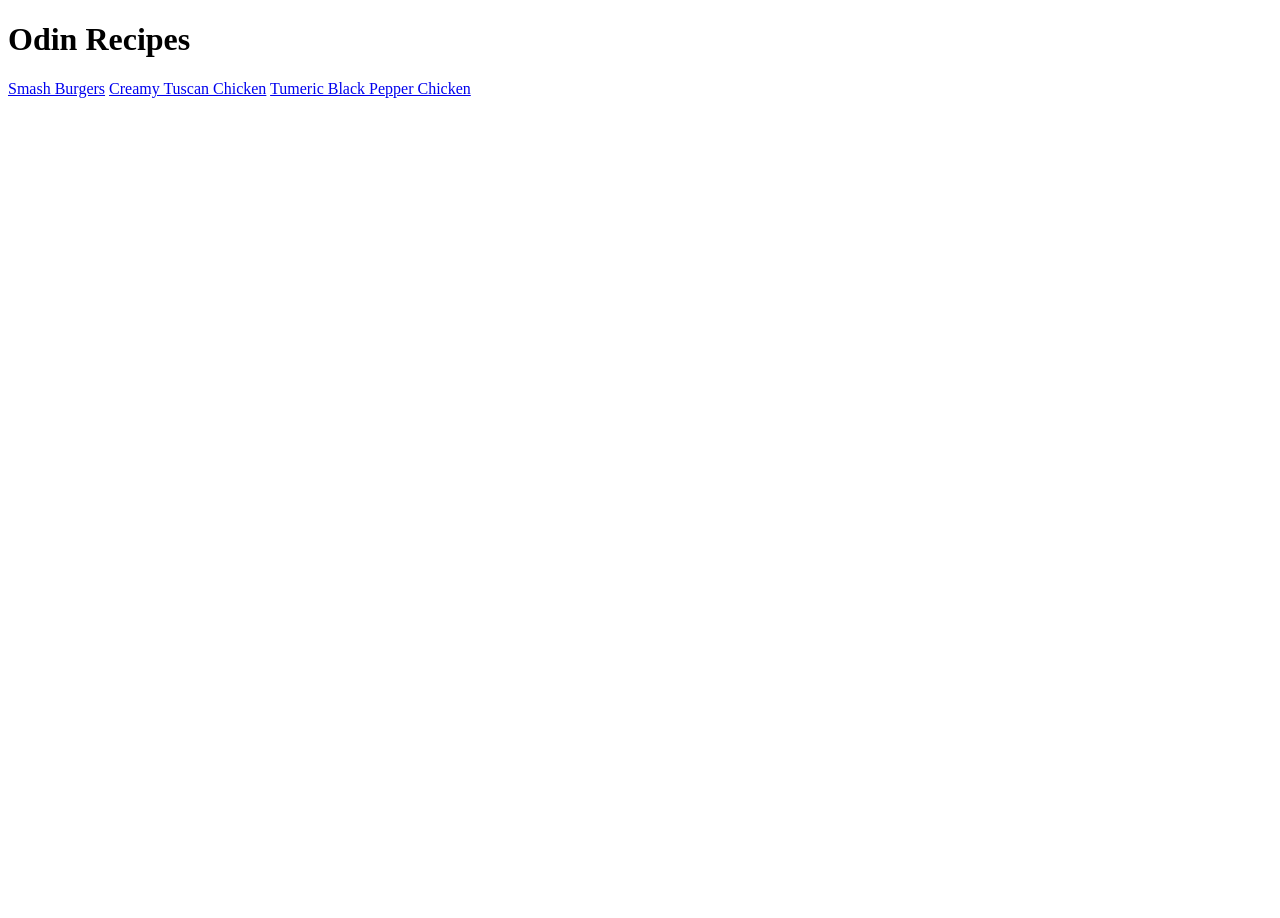
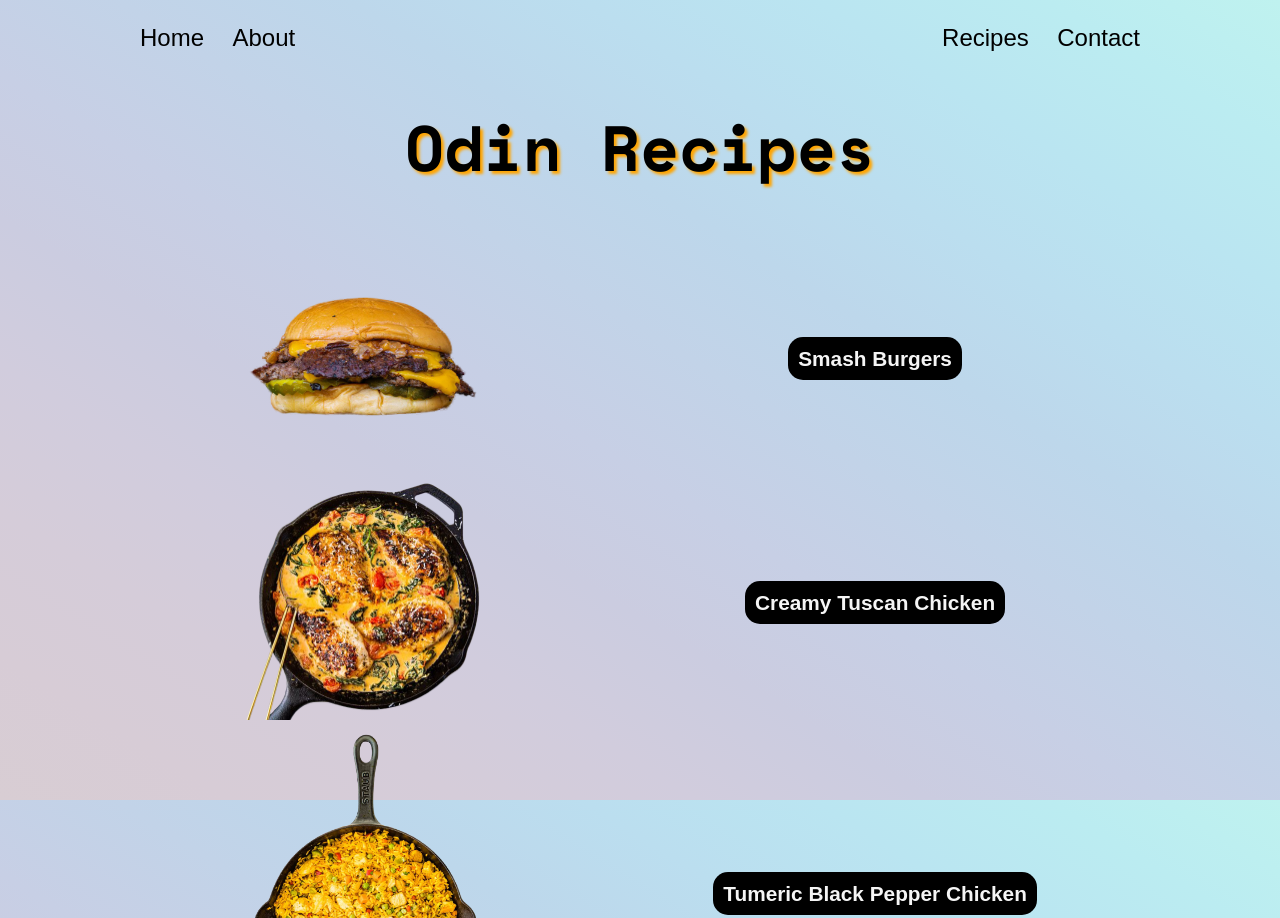
Before and after one commit to AlexIbby/odin-recipes, a plain HTML site: page index.html in a window 1280 px wide. Shown: the top 918 px of the page. Before the commit the page ends 800 px from the top, so only its background shows below. Drawn offline with nearby package versions, Linux system fonts and the light colour scheme.

Commit message:
Complete homepage

```diff
--- a/index.html
+++ b/index.html
@@ -3,15 +3,56 @@
 <head>
     <meta charset="UTF-8">
     <meta http-equiv="X-UA-Compatible" content="IE=edge">
+    <link rel="stylesheet" href="styles.css">
     <meta name="viewport" content="width=device-width, initial-scale=1.0">
-    <title>Document</title>
+    <title>Odin Recipes</title>
 </head>
-<body>
-    <h1>Odin Recipes</h1>
-    <a href="smash-burgers/smash-burger.html">Smash Burgers</a>
-    <a href="tuscan-chicken/tuscan-chicken.html">Creamy Tuscan Chicken</a>
-    <a href="tumeric-chicken/tumeric-chicken.html">Tumeric Black Pepper Chicken</a>
+<body class="container">
+    <div class="navbar">
+    <nav>
 
+            <a class="left-nav-link" href="">Home</a>
+            <a class="left-nav-link" href="">About</a>
+
+    </nav>
+    <nav>
+        <a class="right-nav-link" href="">Recipes</a>
+        <a class="right-nav-link" href="">Contact</a>
+    </nav>
+</div>
+
+<h1 class="hero-header">Odin Recipes</h1>
+
+
+
+<!--Homepage Food Links-->
+<div class="homefoodlinks">
+    <div class="homefoodlinks1">
+
+        <img class="home-food-img" src="smash-burgers/smash-home.png" alt="A smash burger">
+    </div>
+
+    <div class="homefoodlinks2">
+        <a  class="recipe-link" href="smash-burgers/smash-burger.html">Smash Burgers</a>
+    </div>
+
+    <div class="homefoodlinks3">
+        <img class="home-food-img" src="tuscan-chicken/tuscan_home.png" alt="Creamy Tuscan Chicken">
+    </div>
+
+    <div class="homefoodlinks4">
+        <a  class="recipe-link" href="tuscan-chicken/tuscan-chicken.html">Creamy Tuscan Chicken</a>
+    </div>
+
+    <div class="homefoodlinks5">
+        <img class="home-food-img" class="home-food-img" src="tumeric-chicken/tumeric-chicken-home.png" alt="Tumeric Black Pepper Chicken">
+    </div>
+
+    <div class="homefoodlinks6">
+        <a class="recipe-link" href="tumeric-chicken/tumeric-chicken.html">Tumeric Black Pepper Chicken</a>
+    </div>
+</div>
+<!--Homepage Food Links End-->
 
 </body>
 </html>
--- /dev/null
+++ b/styles.css
@@ -0,0 +1,156 @@
+@import url('https://fonts.googleapis.com/css2?family=Space+Mono:wght@700&display=swap');
+
+*{
+    box-sizing:border-box;
+    font-family: Arial, Helvetica, sans-serif;
+}
+
+html{
+    height:100vh;
+    background-image: linear-gradient(to right top, #d8cdd3, #d7ccd6, #d5ccd9, #d1ccdd, #cbcce0, #c7cfe5, #c2d3e8, #bdd7eb, #bbdeef, #bae5f1, #bbecf1, #bff2ef);
+
+}
+
+/*Body Container*/
+.container{
+    width: 80%;
+    margin: auto;
+
+}
+/*Body Container End*/
+
+
+
+/* Navigation Bar */
+
+.navbar{
+display: flex;
+justify-content: space-between;
+padding-top: 0.5rem;
+margin-top: .75rem;
+}
+
+.navbar a{
+    display: inline-block;
+    font-size: 1.5rem;
+    text-decoration: none;
+    padding-left: .75rem;
+    padding-right: .75rem;
+    padding-top: .25rem;
+    padding-bottom: .25rem;
+    color: black;
+    border-radius: 10px;
+    transition: all .2s ease-in-out;
+
+
+}
+
+
+
+.navbar a:hover{
+    background-color:whitesmoke;
+    transform: scale(1.1);
+    padding-left: .85rem;
+    padding-right: .85rem;
+
+}
+/* Navigation Bar*/
+
+/*Homepage Food Links*/
+
+.hero-header{
+    font-family: 'Space Mono', monospace;
+    text-shadow: 3px 3px 3px orange;
+    text-align: center;
+    font-size: 4rem;
+}
+
+
+.homefoodlinks{
+    display: grid;
+    grid-template-columns: auto auto;
+    grid-template-rows: auto auto auto;
+    justify-items: center;
+    align-items: center;
+    margin: auto;
+    row-gap:0px;
+}
+
+/*Grid Items for Home Page Food Links*/
+.homefoodlinks1{
+    grid-column-start:1;
+    grid-column-end: 2;
+    grid-row-start: 1;
+    grid-row-end: 2;
+}
+
+.homefoodlinks2{
+    grid-column-start:2;
+    grid-column-end: 3;
+    grid-row-start: 1;
+    grid-row-end: 2;
+}
+
+.homefoodlinks3{
+    grid-column-start:1;
+    grid-column-end: 2;
+    grid-row-start: 2;
+    grid-row-end: 2;
+}
+
+.homefoodlinks4{
+    grid-column-start:2;
+    grid-column-end: 3;
+    grid-row-start: 2;
+    grid-row-end: 3;
+}
+
+.homefoodlinks5{
+    grid-column-start:1;
+    grid-column-end: 2;
+    grid-row-start: 3;
+    grid-row-end: 4;
+}
+
+.homefoodlinks6{
+    grid-column-start:2;
+    grid-column-end: 3;
+    grid-row-start: 3;
+    grid-row-end: 4;
+}
+
+
+
+
+
+
+/*Grid Items*/
+
+.recipe-link{
+    justify-content: center;
+    text-decoration: none;
+    font-size: 1.3rem;
+    text-align: center;
+    background-color: black;
+    color: whitesmoke;
+    font-weight: bold;
+    padding: 10px;
+    border-radius: 15px;
+    transition: all .3s ease-in-out;
+}
+
+
+.recipe-link:hover{
+    color:orange;
+}
+
+
+.home-food-img{
+    width: 15rem;
+    height: auto;
+}
+
+
+
+
+/*Homepage Food Links*/
```
Also changed, not shown: smash-burgers/smash-home.png (added), tumeric-chicken/tumeric-chicken-home.png (added), tuscan-chicken/tuscan_home.png (added).
